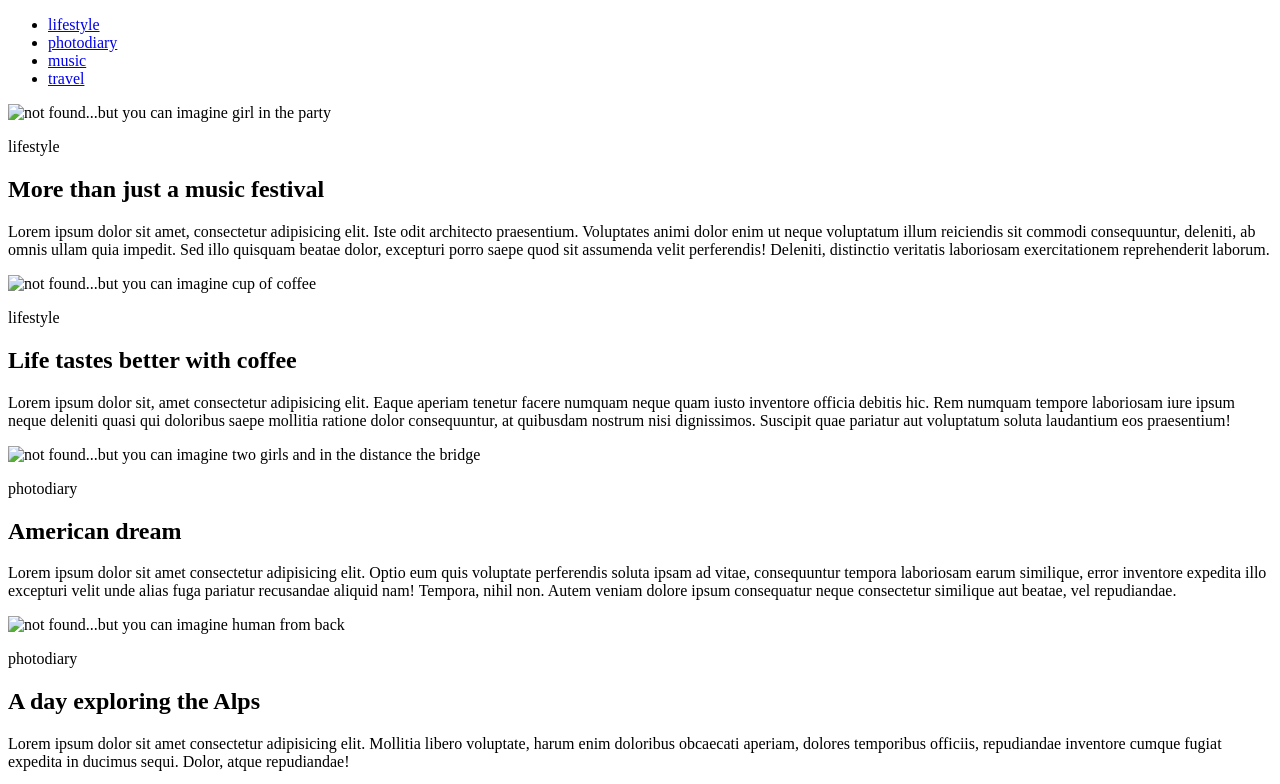
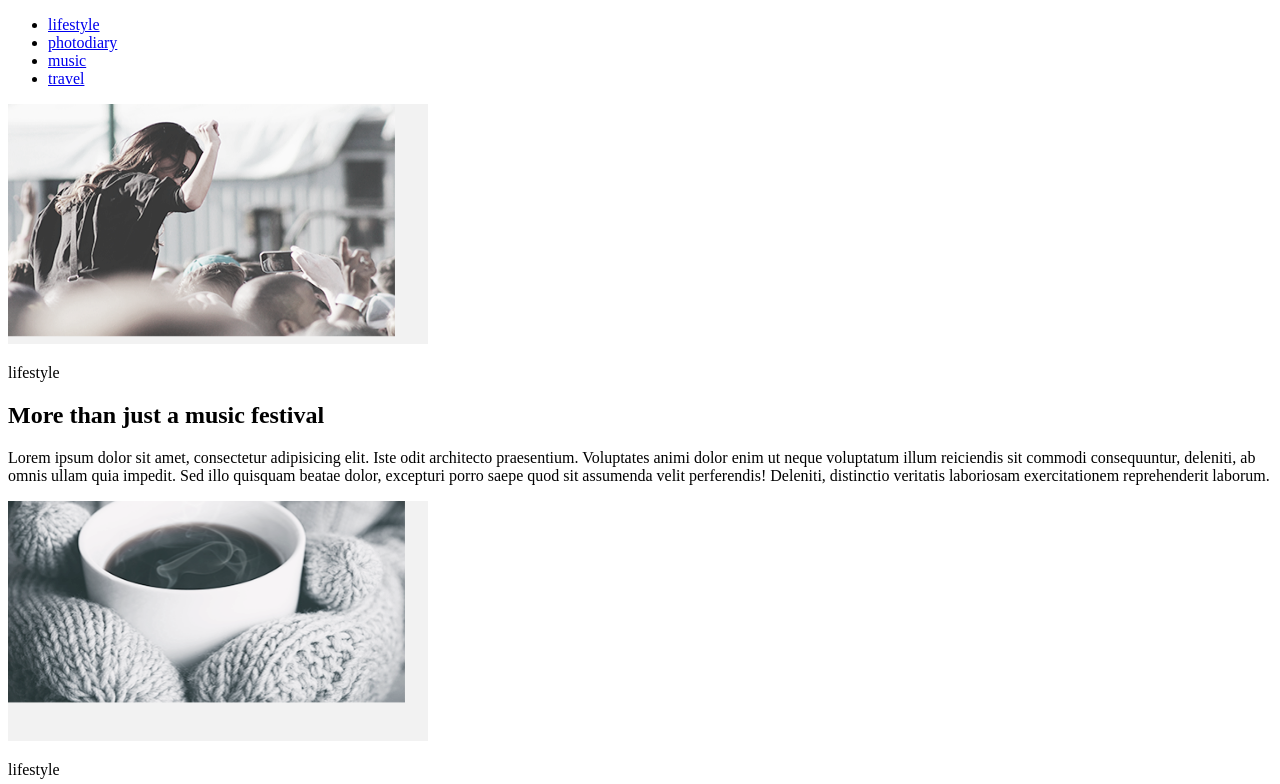
Before and after one commit to tonkovskyi/goit_fecore_2020, a plain HTML site: page html/module_1-2/index.html in a window 1280 px wide. Shown: the top 784 px of the page. Drawn offline with Linux system fonts and the light colour scheme.

Commit message:
fix pass to image

```diff
--- a/html/module_1-2/index.html
+++ b/html/module_1-2/index.html
@@ -22,25 +22,25 @@
     <main>
         <section>
             <div>
-                <img src="../images/image1.png" alt="not found...but you can imagine girl in the party" width="420" height="240">
+                <img src="images/image1.png" alt="not found...but you can imagine girl in the party" width="420" height="240">
                 <p>lifestyle</p>
                 <h2>More than just a music festival </h2>
                 <p>Lorem ipsum dolor sit amet, consectetur adipisicing elit. Iste odit architecto praesentium. Voluptates animi dolor enim ut neque voluptatum illum reiciendis sit commodi consequuntur, deleniti, ab omnis ullam quia impedit. Sed illo quisquam beatae dolor, excepturi porro saepe quod sit assumenda velit perferendis! Deleniti, distinctio veritatis laboriosam exercitationem reprehenderit laborum.</p>
             </div>
             <div>
-                <img src="../images/image2.png" alt="not found...but you can imagine cup of coffee" width="420" height="240">
+                <img src="images/image2.png" alt="not found...but you can imagine cup of coffee" width="420" height="240">
                 <p>lifestyle</p>
                 <h2>Life tastes better with coffee </h2>
                 <p>Lorem ipsum dolor sit, amet consectetur adipisicing elit. Eaque aperiam tenetur facere numquam neque quam iusto inventore officia debitis hic. Rem numquam tempore laboriosam iure ipsum neque deleniti quasi qui doloribus saepe mollitia ratione dolor consequuntur, at quibusdam nostrum nisi dignissimos. Suscipit quae pariatur aut voluptatum soluta laudantium eos praesentium!</p>
             </div>
             <div>
-                <img src="../images/image3.png" alt="not found...but you can imagine two girls and in the distance the bridge" width="420" height="240">
+                <img src="images/image3.png" alt="not found...but you can imagine two girls and in the distance the bridge" width="420" height="240">
                 <p>photodiary</p>
                 <h2>American dream </h2>
                 <p>Lorem ipsum dolor sit amet consectetur adipisicing elit. Optio eum quis voluptate perferendis soluta ipsam ad vitae, consequuntur tempora laboriosam earum similique, error inventore expedita illo excepturi velit unde alias fuga pariatur recusandae aliquid nam! Tempora, nihil non. Autem veniam dolore ipsum consequatur neque consectetur similique aut beatae, vel repudiandae.</p>
             </div>
             <div>
-                <img src="../images/image4.png" alt="not found...but you can imagine human from back" width="420" height="240">
+                <img src="images/image4.png" alt="not found...but you can imagine human from back" width="420" height="240">
                 <p>photodiary</p>
                 <h2>A day exploring the Alps </h2>
                 <p>Lorem ipsum dolor sit amet consectetur adipisicing elit. Mollitia libero voluptate, harum enim doloribus obcaecati aperiam, dolores temporibus officiis, repudiandae inventore cumque fugiat expedita in ducimus sequi. Dolor, atque repudiandae!</p>
```
